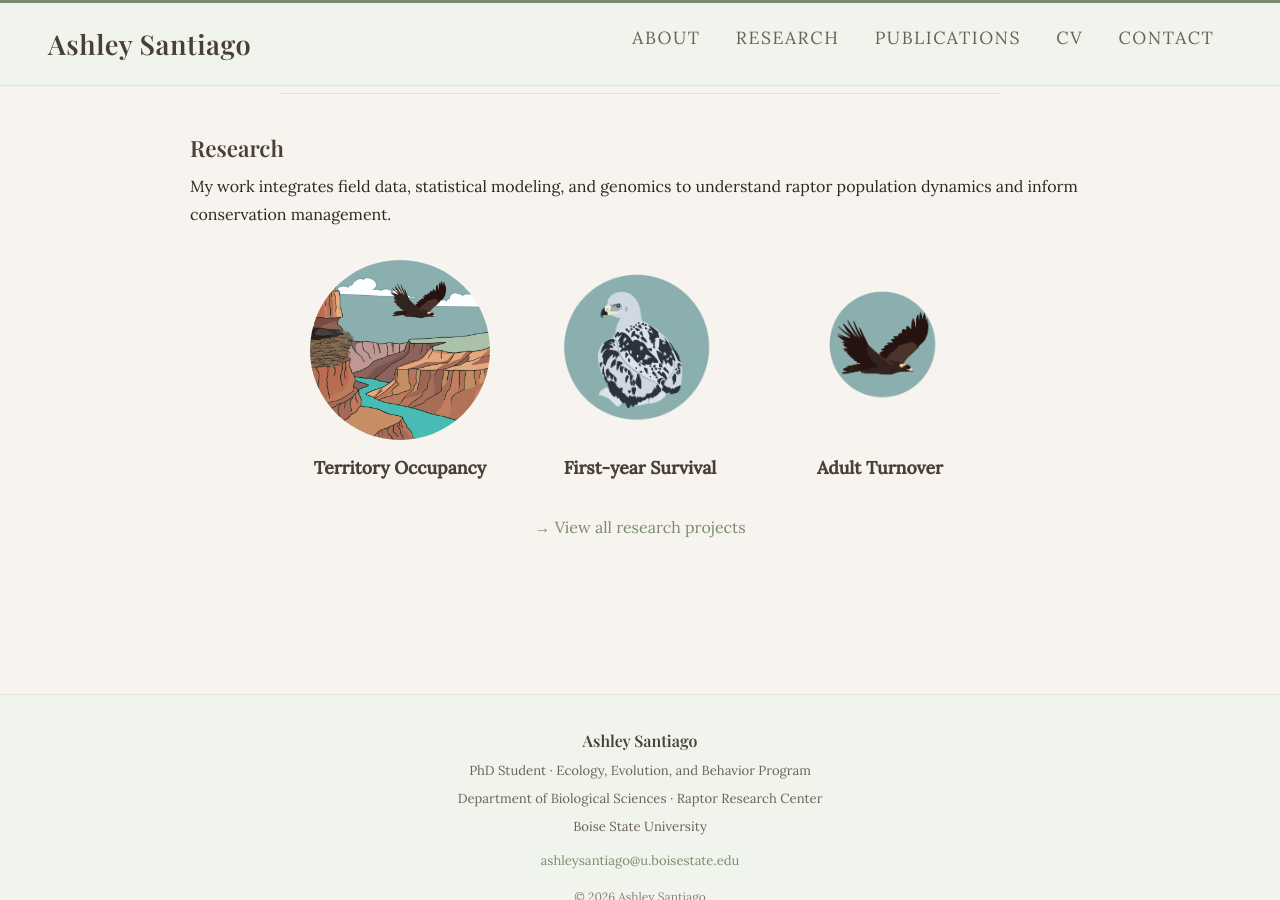
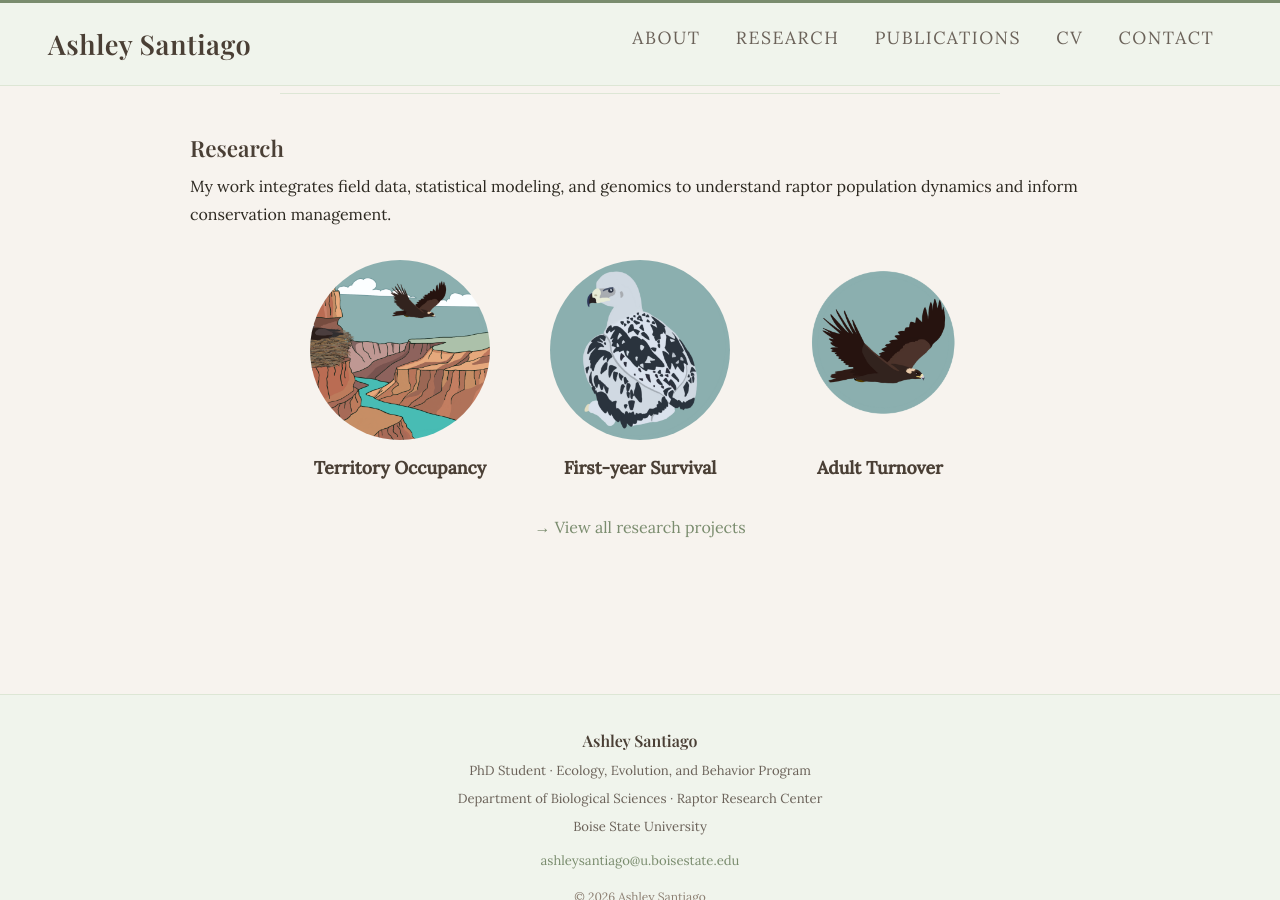
Before and after one commit to AshSantiago/AshSantiago.github.io, a Jekyll site: the page built from index.md, in a window 1280 px wide and 900 px high, scrolled down 830 px. Built offline with Jekyll 4.4.1, drawn with Linux system fonts in a browser that asks for light colours; some web fonts are replaced; grey boxes are pictures that could not be loaded.

Commit message:
Update index.md

```diff
--- a/index.md
+++ b/index.md
@@ -47,19 +47,21 @@ title: Home
 
     <!-- First-year Survival -->
     <a href="research-survival" style="text-decoration: none; display: flex; flex-direction: column; align-items: center; gap: 0.8rem; width: 200px;">
-      <img src="/assets/nestling.png" alt="First-year Survival"
-           style="width: 180px; height: 180px; object-fit: cover; border-radius: 50%; transition: all 0.2s;"
-           onmouseover="this.style.boxShadow='0 6px 20px rgba(122,140,110,0.35)'; this.style.transform='translateY(-4px)'"
-           onmouseout="this.style.boxShadow='none'; this.style.transform='translateY(0)'">
+<div style="width: 180px; height: 180px; border-radius: 50%; overflow: hidden; transition: all 0.2s;"
+     onmouseover="this.style.boxShadow='0 6px 20px rgba(122,140,110,0.45)'; this.style.transform='translateY(-4px)'"
+     onmouseout="this.style.boxShadow='none'; this.style.transform='translateY(0)'">
+  <img src="/assets/nestling.png" style="width: 100%; height: 100%; object-fit: cover; display: block; transform: scale(1.35); transform-origin: center;">
+</div>
       <p style="font-size: 1.1rem; color: #4a3f35; font-family: 'Lora', serif; margin: 0; font-weight: 600; text-align: center;">First-year Survival</p>
     </a>
 
     <!-- Adult Turnover -->
     <a href="research-turnover" style="text-decoration: none; display: flex; flex-direction: column; align-items: center; gap: 0.8rem; width: 200px;">
-      <img src="/assets/adult.png" alt="Adult Turnover"
-           style="width: 180px; height: 180px; object-fit: cover; border-radius: 50%; transition: all 0.2s;"
-           onmouseover="this.style.boxShadow='0 6px 20px rgba(122,140,110,0.35)'; this.style.transform='translateY(-4px)'"
-           onmouseout="this.style.boxShadow='none'; this.style.transform='translateY(0)'">
+      <div style="width: 180px; height: 180px; border-radius: 50%; overflow: hidden; transition: all 0.2s;"
+     onmouseover="this.style.boxShadow='0 6px 20px rgba(122,140,110,0.45)'; this.style.transform='translateY(-4px)'"
+     onmouseout="this.style.boxShadow='none'; this.style.transform='translateY(0)'">
+  <img src="/assets/adult.png" style="width: 100%; height: 100%; object-fit: cover; display: block; transform: scale(1.35); transform-origin: center;">
+</div>
       <p style="font-size: 1.1rem; color: #4a3f35; font-family: 'Lora', serif; margin: 0; font-weight: 600; text-align: center;">Adult Turnover</p>
     </a>
 
```
